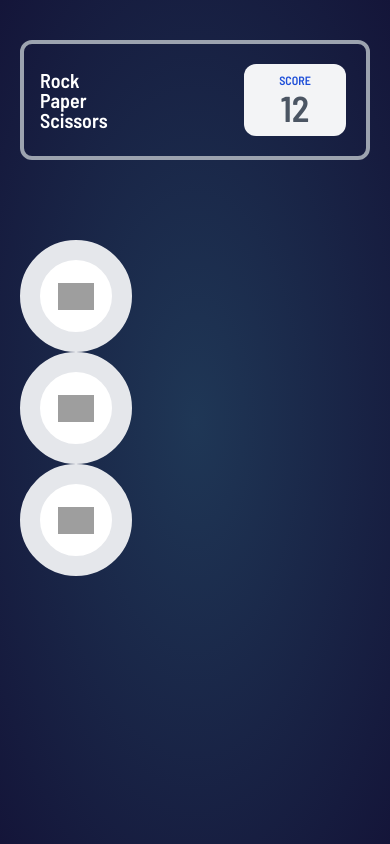
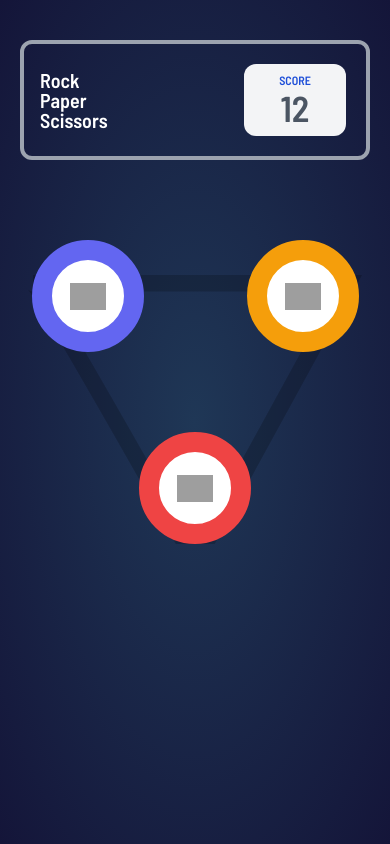
Before and after one commit to ColdLombax/Frontend-Odin-RPS, a React (Create React App) app: page / in a window 390 px wide. Built offline with nearby package versions, Linux system fonts and the light colour scheme; grey boxes are pictures that could not be loaded.

Commit message:
Chain added with responsive cover.

```diff
--- /dev/null
+++ b/src/App.css
@@ -0,0 +1,7 @@
+#board {
+  background-image: url("./images/bg-triangle.svg");
+  background-repeat: no-repeat;
+  background-size: contain;
+  background-position: center;
+  background-position-y: 35px;
+}
--- a/src/App.tsx
+++ b/src/App.tsx
@@ -1,14 +1,23 @@
 import ChoiceButton from "./components/ChoiceButton";
 import ScoreBoard from "./components/ScoreBoard";
+
+import "./App.css";
 
 function App() {
   return (
     <div className='pt-10 p-5 flex flex-col items-center'>
       <ScoreBoard />
-      <div className='w-full max-w-2xl grid'>
-        <ChoiceButton choice='rock' />
-        <ChoiceButton choice='scissors' />
-        <ChoiceButton choice='paper' />
+      <div
+        id='board'
+        className='w-full max-w-2xl grid grid-flow-row grid-cols-2 place-items-center gap-20'
+      >
+        <ChoiceButton span={false} choice='rock' color='border-indigo-500' />
+        <ChoiceButton
+          span={false}
+          choice='scissors'
+          color='border-yellow-500'
+        />
+        <ChoiceButton span={true} choice='paper' color='border-red-500' />
       </div>
     </div>
   );
```
